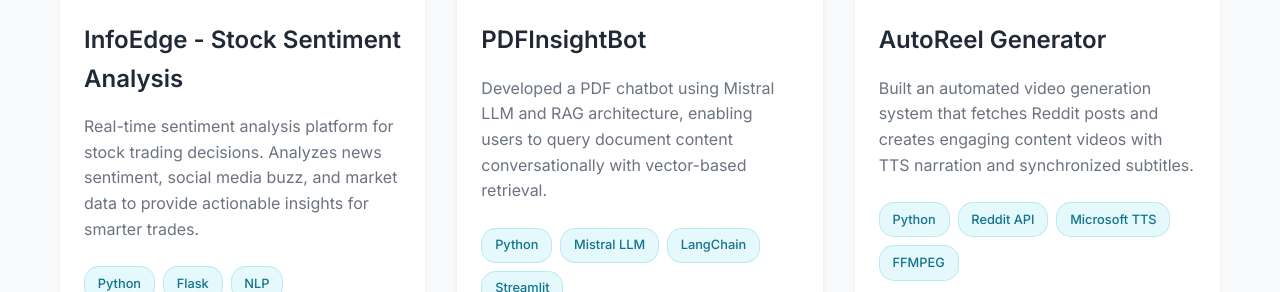
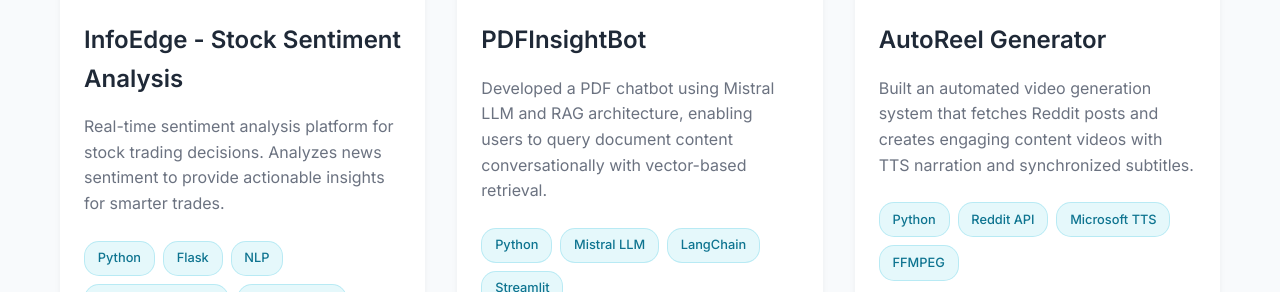
Before and after one commit to pranavdhawann/pranavdhawan-portfolio, a plain HTML site: page index.html in a window 1280 px wide. Shown: the part 2789-3081 px from the top of the page. Drawn offline with Linux system fonts and the light colour scheme.

Commit message:
Update project description for InfoEdge
Simplified the InfoEdge project description by removing references to social media buzz and market data analysis, focusing on news sentiment analysis.

```diff
--- a/index.html
+++ b/index.html
@@ -216,7 +216,7 @@
                     </div>
                     <div class="project-content">
                         <h3>InfoEdge - Stock Sentiment Analysis</h3>
-                        <p>Real-time sentiment analysis platform for stock trading decisions. Analyzes news sentiment, social media buzz, and market data to provide actionable insights for smarter trades.</p>
+                        <p>Real-time sentiment analysis platform for stock trading decisions. Analyzes news sentiment to provide actionable insights for smarter trades.</p>
                         <div class="project-tech">
                             <span class="tech-tag">Python</span>
                             <span class="tech-tag">Flask</span>
```
